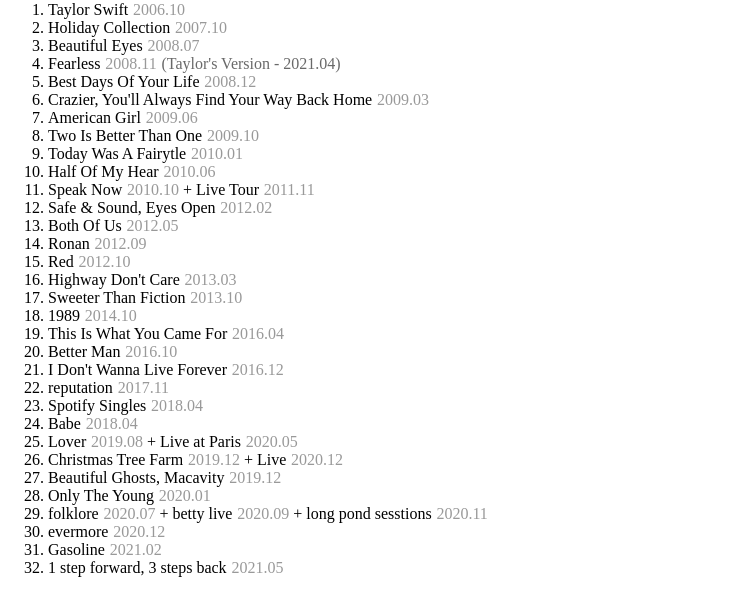
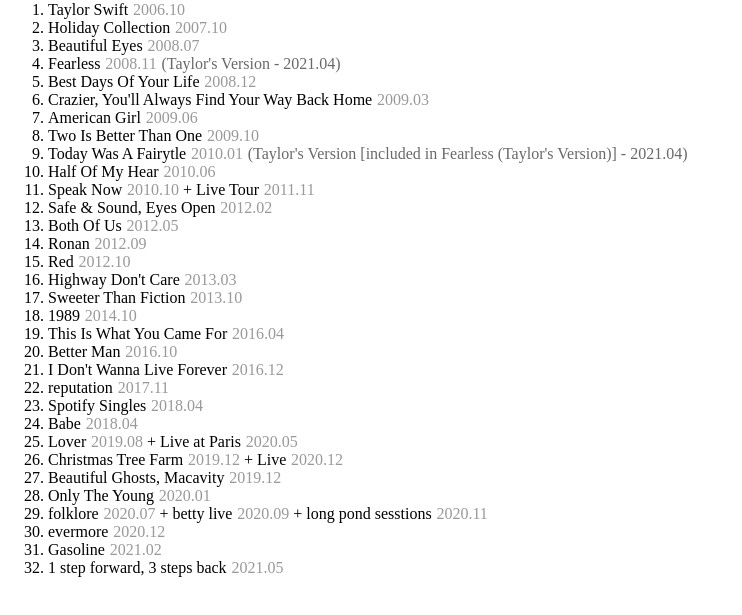
Before and after one commit to sunnybyeon/Taylor-Swift-Songs, a plain HTML site: page index.html in a window 1280 px wide. Shown: the part 79-694 px from the top of the page, without its empty margins (0-742 px from the left). Drawn offline with Linux system fonts and the light colour scheme.

Commit message:
update 2021.05.23

```diff
--- a/index.html
+++ b/index.html
@@ -26,7 +26,7 @@
             <li>Crazier, You'll Always Find Your Way Back Home<span class="date">2009.03</span></li>
             <li>American Girl<span class="date">2009.06</span></li>
             <li>Two Is Better Than One<span class="date">2009.10</span></li>
-            <li>Today Was A Fairytle<span class="date">2010.01</span></li>
+            <li>Today Was A Fairytle<span class="date">2010.01</span><span class="tv">(Taylor's Version [included in Fearless (Taylor's Version)] - 2021.04)</span></li>
             <li>Half Of My Hear<span class="date">2010.06</span></li>
             <li>Speak Now<span class="date">2010.10</span> + Live Tour<span class="date">2011.11</span></li>
             <li>Safe &amp; Sound, Eyes Open<span class="date">2012.02</span></li>
```
